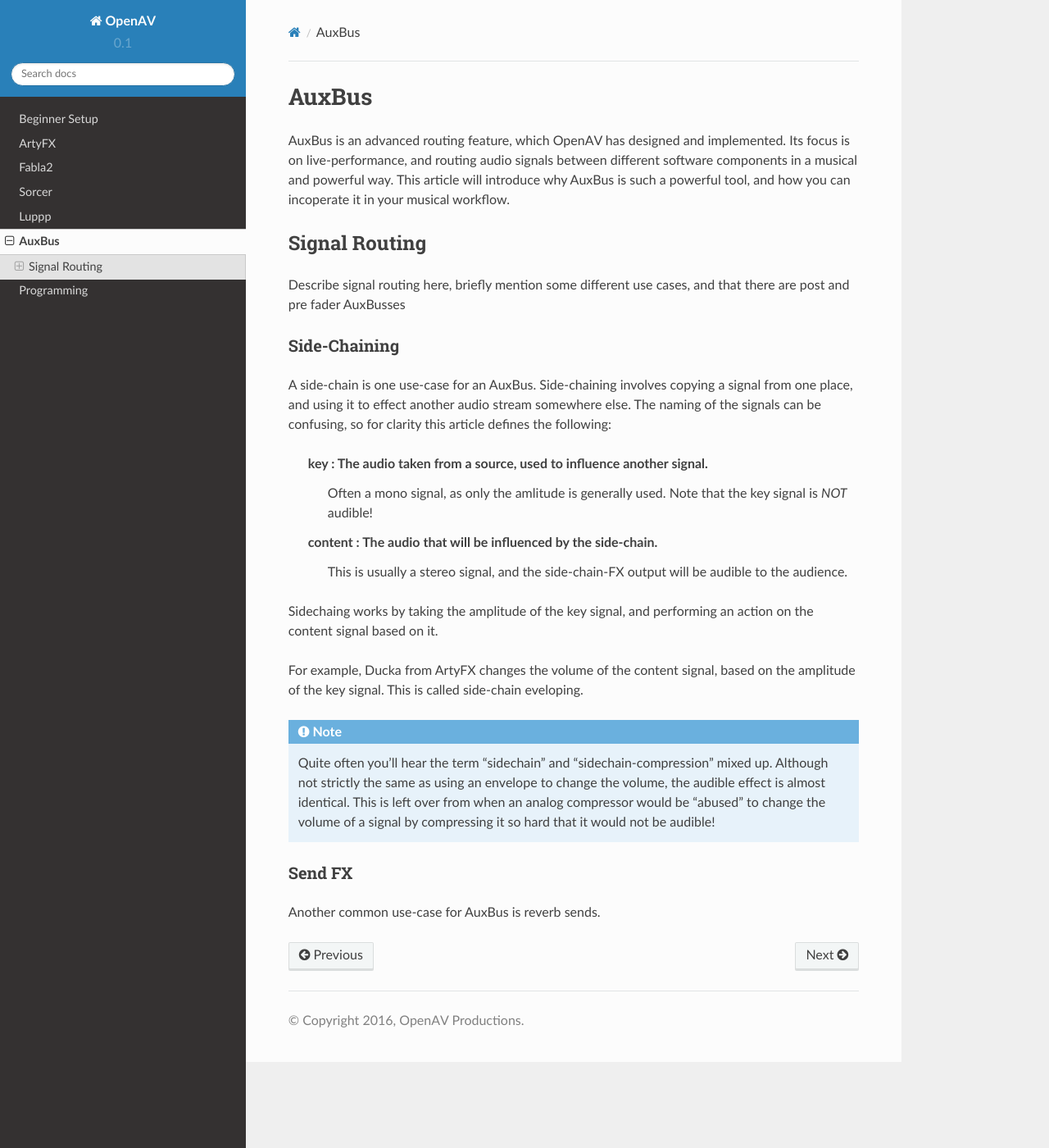
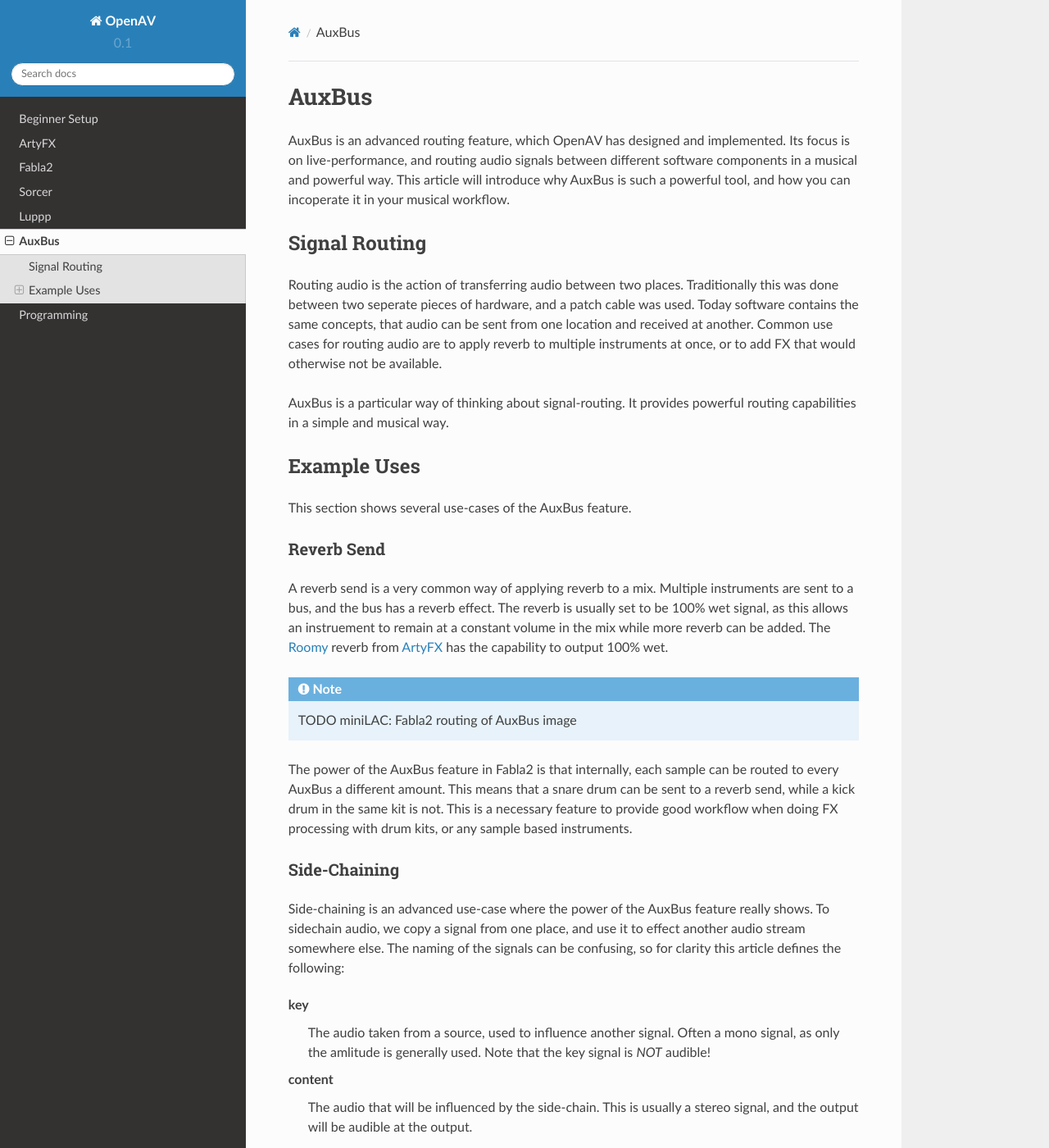
Before and after one commit to openAVproductions/openAV-manual, a Sphinx documentation site: the page built from source/auxbus.rst, in a window 1280 px wide and 1400 px high. Shown: the whole window at 82% size. Built offline with Sphinx 7.4.7 and the Read the Docs theme 2.0.0, drawn with Linux system fonts in a browser that asks for light colours; some of the changed text lies outside the part shown.

Commit message:
AuxBus Fabla2 and ArtyFX links updated

```diff
--- a/source/auxbus.rst
+++ b/source/auxbus.rst
@@ -13,30 +13,65 @@
 Signal Routing
 ==============
 
-Describe signal routing here, briefly mention some different use cases, and
-that there are post and pre fader AuxBusses
+Routing audio is the action of transferring audio between two places.
+Traditionally this was done between two seperate pieces of hardware, and a
+patch cable was used. Today software contains the same concepts, that audio
+can be sent from one location and received at another.  Common use cases
+for routing audio are to apply reverb to multiple instruments at once, or
+to add FX that would otherwise not be available.
+
+AuxBus is a particular way of thinking about signal-routing. It provides
+powerful routing capabilities in a simple and musical way.
+
+
+Example Uses
+============
+
+This  section shows several use-cases of the AuxBus feature.
+
+Reverb Send
+-----------
+
+A reverb send is a very common way of applying reverb to a mix. Multiple
+instruments are sent to a bus, and the bus has a reverb effect. The reverb
+is usually set to be 100% wet signal, as this allows an instruement to
+remain at a constant volume in the mix while more reverb can be added.
+The :ref:`roomy` reverb from :ref:`artyfx` has the capability to output 100% wet.
+
+.. note::
+	TODO miniLAC: Fabla2 routing of AuxBus image
+
+The power of the AuxBus feature in Fabla2 is that internally, each sample
+can be routed to every AuxBus a different amount. This means that a snare
+drum can be sent to a reverb send, while a kick drum in the same kit is
+not. This is a necessary feature to provide good workflow when doing FX
+processing with drum kits, or any sample based instruments.
+
 
 Side-Chaining
 -------------
-A side-chain is one use-case for an AuxBus. Side-chaining involves copying
-a signal from one place, and using it to effect another audio stream
-somewhere else. The naming of the signals can be confusing, so for clarity
-this article defines the following:
 
-  key    : The audio taken from a source, used to influence another signal.
-           Often a mono signal, as only the amlitude is generally used.
-           Note that the key signal is *NOT* audible!
+Side-chaining is an advanced use-case where the power of the AuxBus feature
+really shows. To sidechain audio, we copy a signal from one place, and use
+it to effect another audio stream somewhere else. The naming of the signals
+can be confusing, so for clarity this article defines the following:
 
-  content : The audio that will be influenced by the side-chain.
-	This is usually a stereo signal, and the side-chain-FX output will
-	be audible to the audience.
+key
+	The audio taken from a source, used to influence another signal.
+	Often a mono signal, as only the amlitude is generally used.  Note
+	that the key signal is *NOT* audible!
+
+content
+	The audio that will be influenced by the side-chain.
+	This is usually a stereo signal, and the output will be audible at
+	the output.
 
 Sidechaing works by taking the amplitude of the key signal, and performing
 an action on the content signal based on it.
 
-For example, Ducka from ArtyFX changes the volume of the content signal,
-based on the amplitude of the key signal. This is called side-chain
-eveloping.
+For example, :ref:`ducka` from :ref:`artyfx` changes the volume of the
+content signal, based on the amplitude of the key signal. This is called
+side-chain eveloping.
 
 .. note::
 
@@ -46,7 +81,3 @@
 	almost identical. This is left over from when an analog
 	compressor would be "abused" to change the volume of a signal by
 	compressing it so hard that it would not be audible!
-
-Send FX
--------
-Another common use-case for AuxBus is reverb sends.
```
Also changed, not shown: source/artyfx.rst (+24 -0 lines), source/fabla2.rst (+15 -6 lines).
